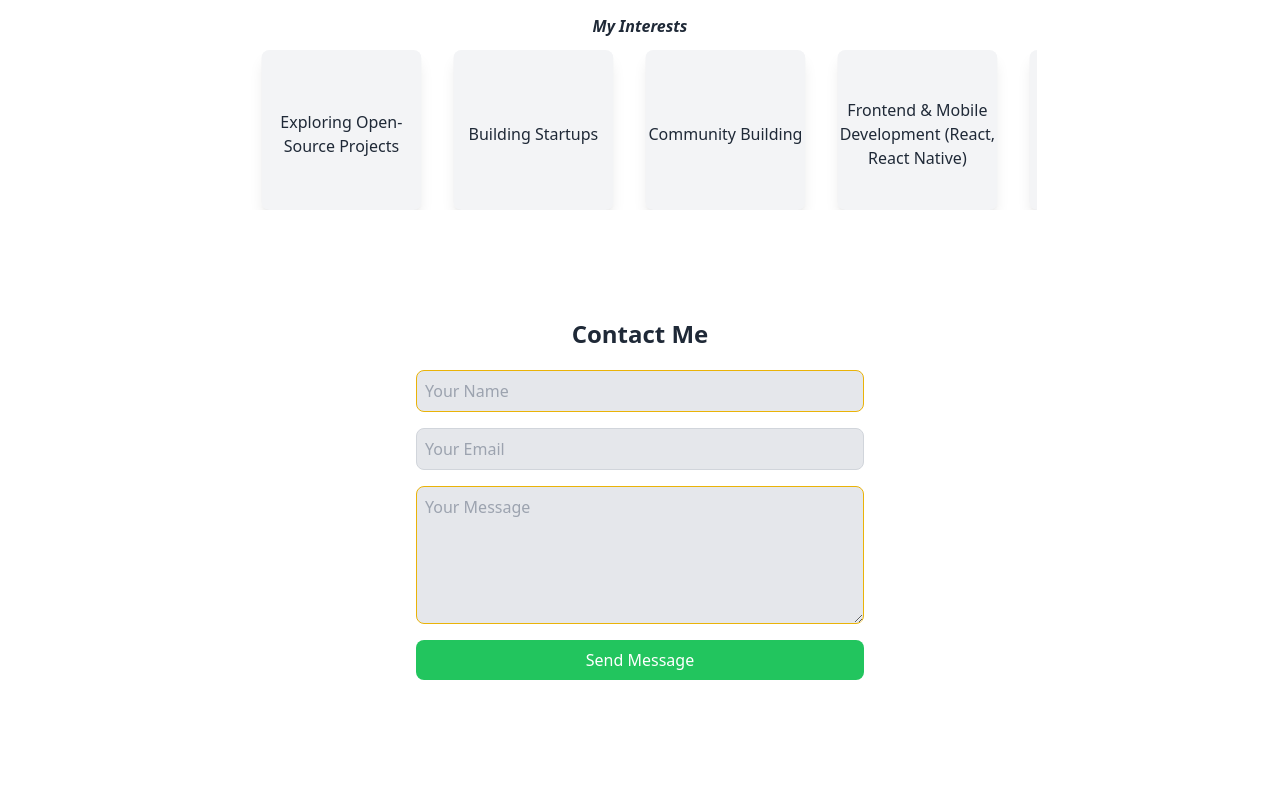
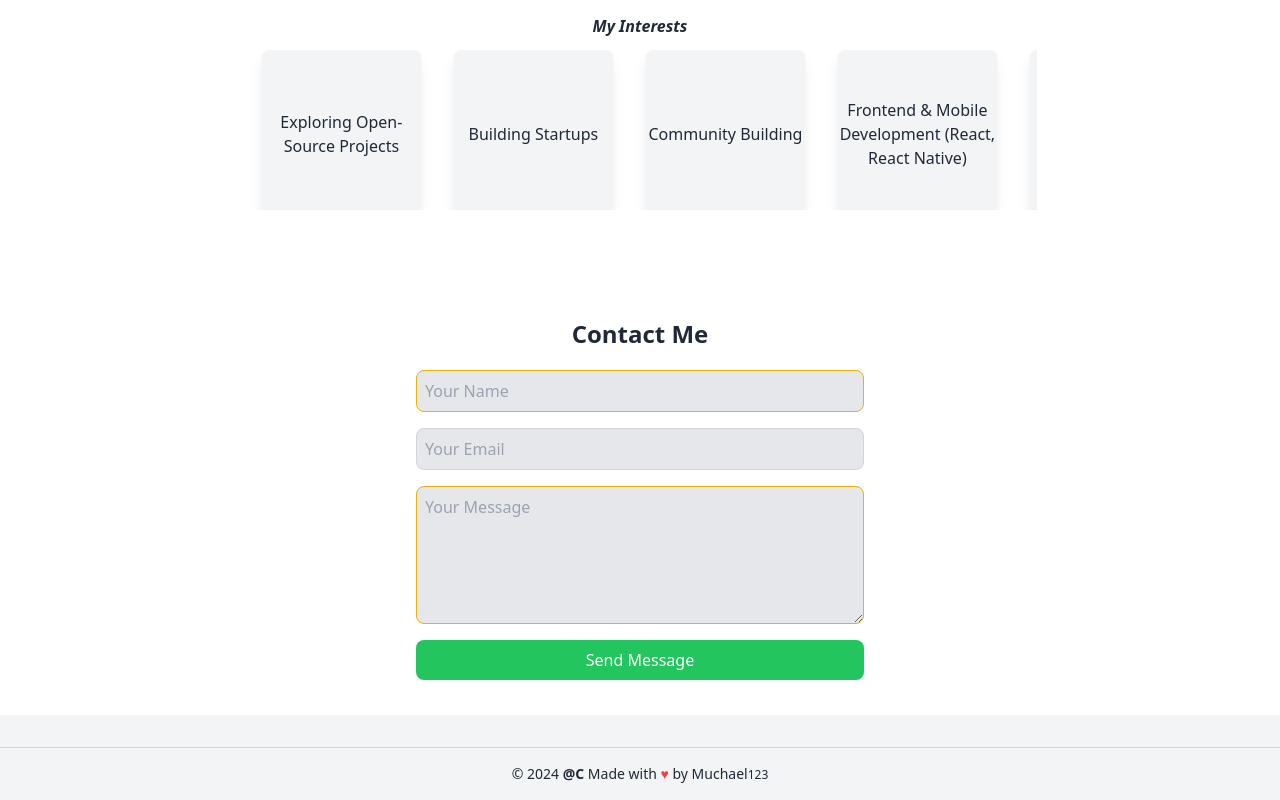
Before and after one commit to Muchael123/my_portfolio, a React (Vite) app: page / in a window 1280 px wide. Shown: the part 3975-4775 px from the top of the page. Before the commit the page ends 4695 px from the top, so only its background shows below. Built offline with nearby package versions, Linux system fonts and the light colour scheme.

Commit message:
Add footer

```diff
--- a/src/App.tsx
+++ b/src/App.tsx
@@ -7,6 +7,7 @@ import Experience from "./components/experience/Experience";
 import Projects from "./components/projects/Projects";
 import Education from "./components/education/Education";
 import Contact from "./components/contact/Contact";
+import Footer from "./components/Footer";
 
 function App() {
   const [theme, setTheme] = useState(Theme.Light);
@@ -29,6 +30,9 @@ function App() {
           <Contact />
         </div>
       </div>
+      <div className="w-full relative pb-20">
+      <Footer />
+      </div>
     </ThemeContext.Provider>
   );
 }
--- /dev/null
+++ b/src/components/Footer.tsx
@@ -0,0 +1,19 @@
+
+import { useTheme, Theme } from "../context/ThemeContext"
+
+function Footer() {
+  const { theme } = useTheme();
+
+  return (
+    <footer
+      className={`w-full absolute bottom-0 text-center py-4 mt-8 ${theme === Theme.Dark ? 'bg-gray-800 text-gray-200' : 'bg-gray-100 text-gray-800'}`}
+    >
+      <hr className={`${theme === Theme.Dark ? 'border-gray-600' : 'border-gray-300'} my-4`} />
+      <p className="text-sm">
+        &copy; 2024 <span className="font-semibold">@C</span> Made with <span className="text-red-500">♥</span> by Muchael<span className="text-xs mt-2">123</span>
+      </p>
+    </footer>
+  );
+}
+
+export default Footer;
```
